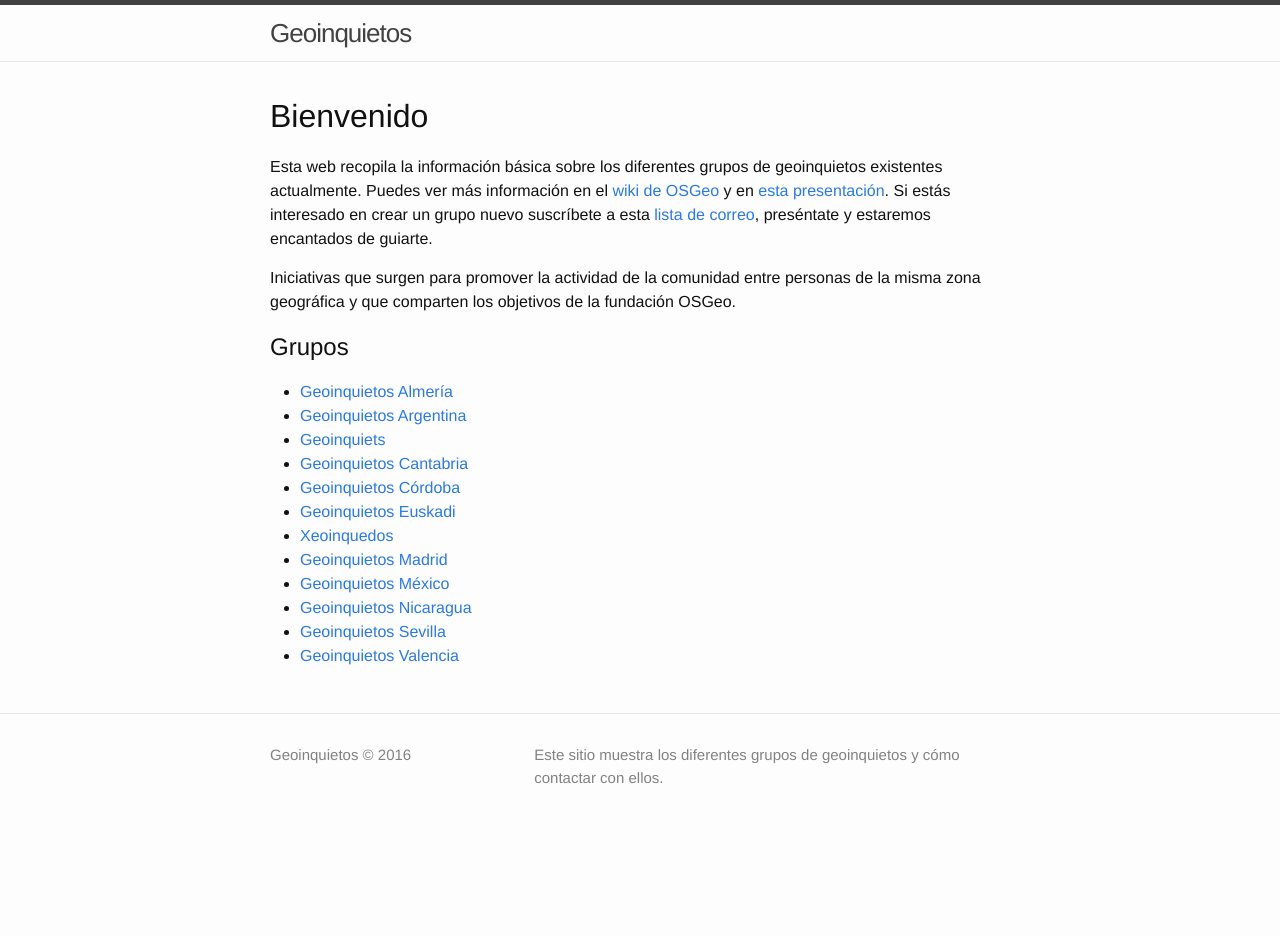
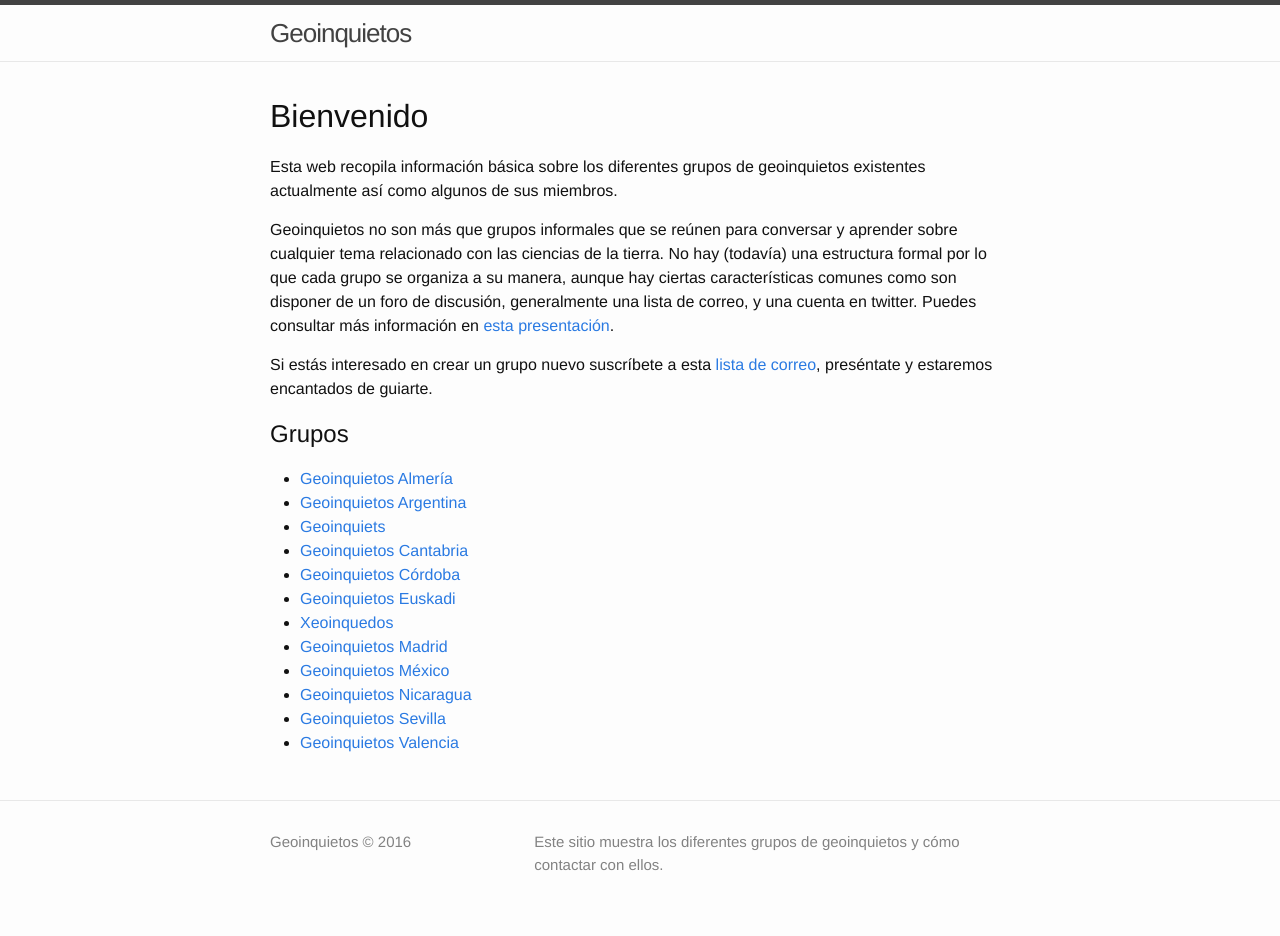
Before and after one commit to ramiroaznar/geoinquietos-org.github.io, a Jekyll site: the page built from index.html, in a window 1280 px wide. Built offline with Jekyll 4.4.1, drawn with Linux system fonts in a browser that asks for light colours; before the commit the page ends 900 px from its top, so only the background shows below that.

Commit message:
improving layout and text on index

```diff
--- a/_includes/details.html
+++ b/_includes/details.html
@@ -10,3 +10,6 @@
 {% if page.e-mail %}
 <li><a href="mailto:{{page.e-mail}}">Correo de contacto</a></li>
 {% endif %}
+{% if page.social.meetup %}
+<li><a href="{{page.social.meetup}}">Meetup</a></li>
+{% endif %}
--- a/_layouts/contact.html
+++ b/_layouts/contact.html
@@ -1,5 +1,5 @@
 ---
-layout: page
+layout: default
 ---
 <div class="post">
 
--- a/index.html
+++ b/index.html
@@ -6,11 +6,11 @@
 
 <h1>Bienvenido</h1>
 
-<p>Esta web recopila la información básica sobre los diferentes grupos de geoinquietos existentes actualmente. Puedes ver más información en el <a href="https://wiki.osgeo.org/wiki/Category:Iniciativas_Locales">wiki de OSGeo</a> y en <a href="http://geoinquietosmadrid.github.io/geoinquietos-y-osgeoes/#/">esta presentación</a>. Si estás interesado en crear un grupo nuevo suscríbete a esta <a href="http://lists.osgeo.org/mailman/listinfo/geoinquietos-es">lista de correo</a>, preséntate y estaremos encantados de guiarte.</p>
+<p>Esta web recopila información básica sobre los diferentes grupos de geoinquietos existentes actualmente así como algunos de sus miembros.</p>
 
-<p>Iniciativas que surgen para promover la actividad de la comunidad entre personas de la misma zona geográfica y que comparten los objetivos de la fundación OSGeo.</p>
+<p>Geoinquietos no son más que grupos informales que se reúnen para conversar y aprender sobre cualquier tema relacionado con las ciencias de la tierra. No hay (todavía) una estructura formal por lo que cada grupo se organiza a su manera, aunque hay ciertas características comunes como son disponer de un foro de discusión, generalmente una lista de correo, y una cuenta en twitter. Puedes consultar más información en <a href="http://geoinquietosmadrid.github.io/geoinquietos-y-osgeoes/#/">esta presentación</a>.</p>
 
-
+<p> Si estás interesado en crear un grupo nuevo suscríbete a esta <a href="http://lists.osgeo.org/mailman/listinfo/geoinquietos-es">lista de correo</a>, preséntate y estaremos encantados de guiarte.</p>
 
 <h2>Grupos</h2>
 <ul>
```
